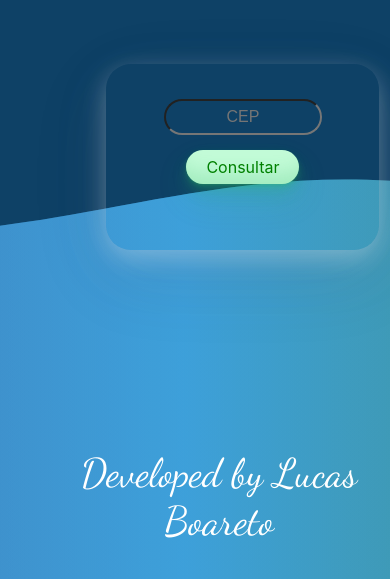
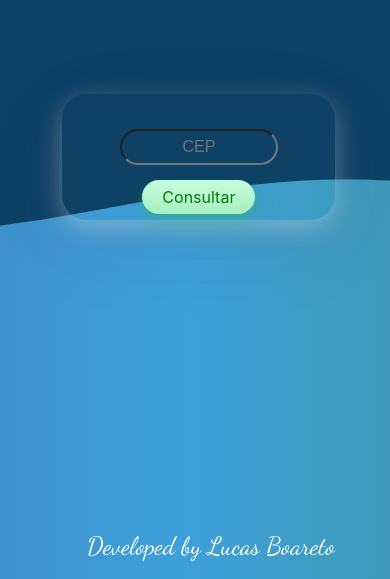
Before and after one commit to LucasBXavier/busca-CEP, a plain HTML site: page index.html in a window 390 px wide. Shown: the part 265-844 px from the top of the page. Drawn offline with Linux system fonts and the light colour scheme; a web font is replaced by a local one.

Commit message:
CORREÇÃO

```diff
--- a/assets/styles/style.css
+++ b/assets/styles/style.css
@@ -1,8 +1,4 @@
 @import url('https://fonts.googleapis.com/css2?family=Dancing+Script:wght@400..700&family=Gwendolyn:wght@400;700&display=swap');
-* {
-    padding: 0;
-    margin: 0;
-}
 
 body {
     display: flex;
@@ -142,23 +138,30 @@ footer {
 @media screen and (max-width: 768px) {
 
     body{
-        padding-left: 12%;
+        padding-left: 2%;
     }
     .container{
         width: 70vw;
-        height: 22vh;
-        margin-left: 9%;
     }
     .resultado {
-        width: 70vw;
+        width: 62vw;
         /* Altera a largura do container para 90% da viewport width em telas menores */
         max-width: none;
         /* Remove a largura máxima para ajuste em telas menores */
-        margin-left: 4%;
     }
 
     .resultado input[type="text"] {
         width: 50% !important;
         /* Altera a largura dos campos de texto para preencher 100% do container */
     }
+
+        .copyright {
+            padding: 8px 16px;
+            /* Reduzi ainda mais o padding */
+        }
+
+        .copy {
+            font-size: 25px;
+            /* Reduzi o tamanho da fonte ainda mais para telas menores */
+        }
 }
--- a/index.html
+++ b/index.html
@@ -43,7 +43,7 @@
         <section>
             <form method="get" action=".">
                 <div class="container">
-                    <input class="input-cep" name="cep" type="text" id="cep" placeholder="CEP" value="" size="10" maxlength="8"/><br />
+                    <input class="input-cep" name="cep" type="text" id="cep" placeholder="CEP" value="" size="10" maxlength="9"/><br />
                     <button class="button-33" type="button" onclick="pesquisacep(this.value)">Consultar</button>
                 </div>
                 <div class="resultado">
```
